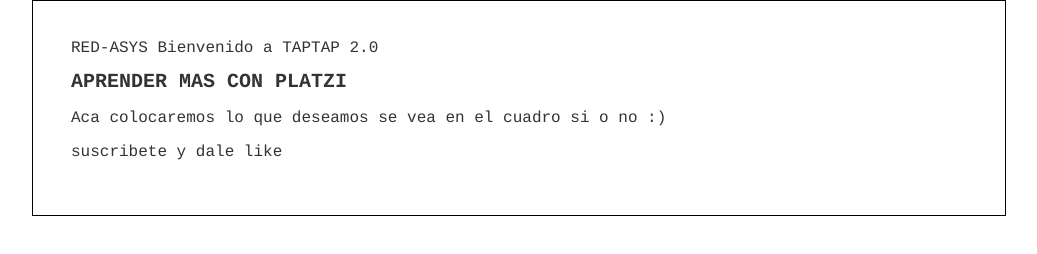
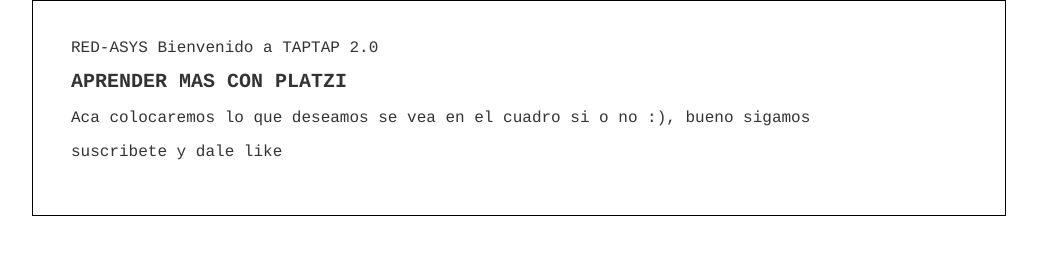
Before and after one commit to DavidMazariegosIT/hyperblog, a plain HTML site: page blogpos.html in a window 1280 px wide. Shown: the whole page, without its empty margins (121-1158 px from the left). Drawn offline with Linux system fonts and the light colour scheme.

Commit message:
ahora si

```diff
--- a/blogpos.html
+++ b/blogpos.html
@@ -16,7 +16,7 @@
         <div id="post">
         <h1>APRENDER MAS CON PLATZI</h1>
         <p>Aca colocaremos lo que deseamos se vea
-            en el cuadro si o no :)
+            en el cuadro si o no :), bueno sigamos
         </p>
             <p>suscribete y dale like</p>
                  </div>
```
